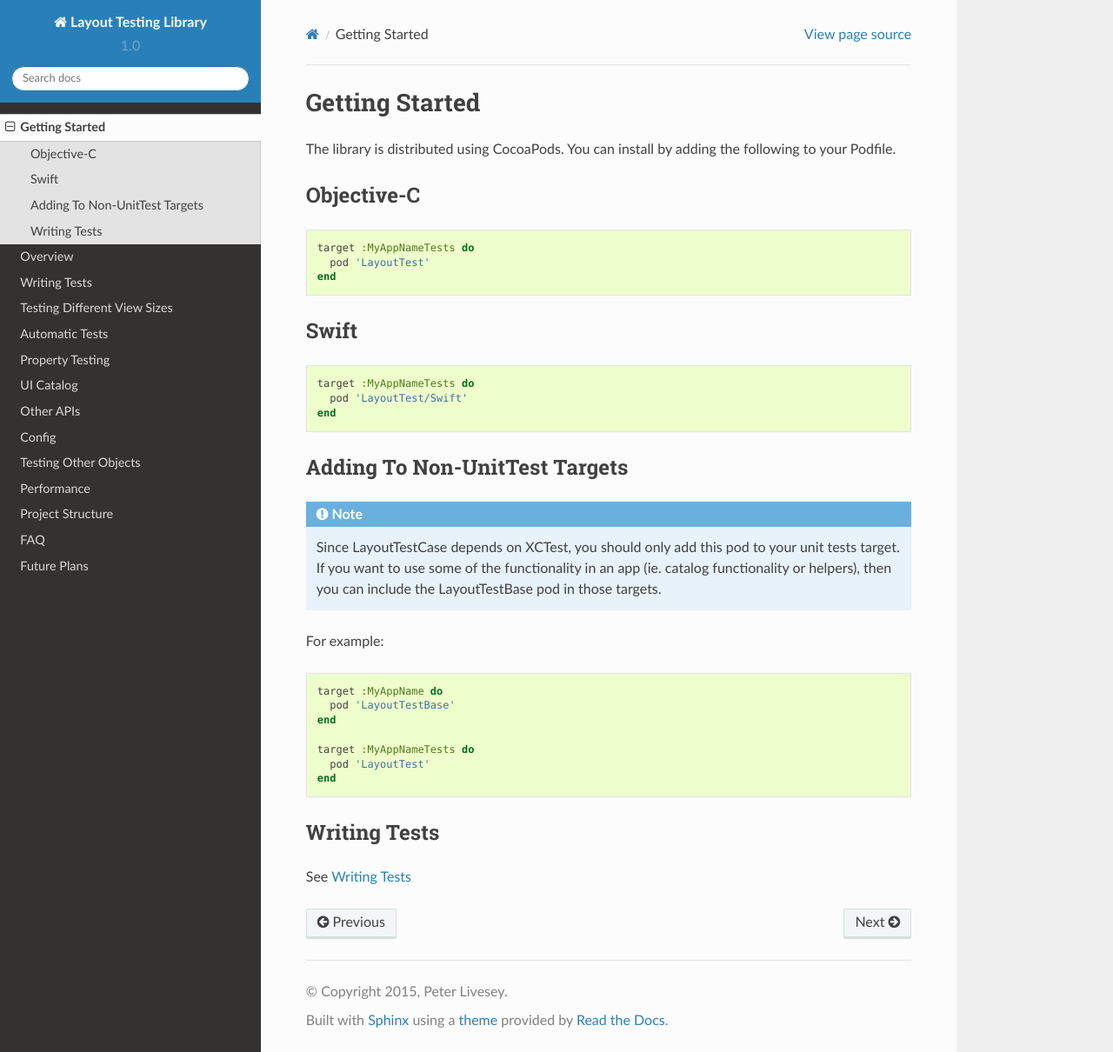
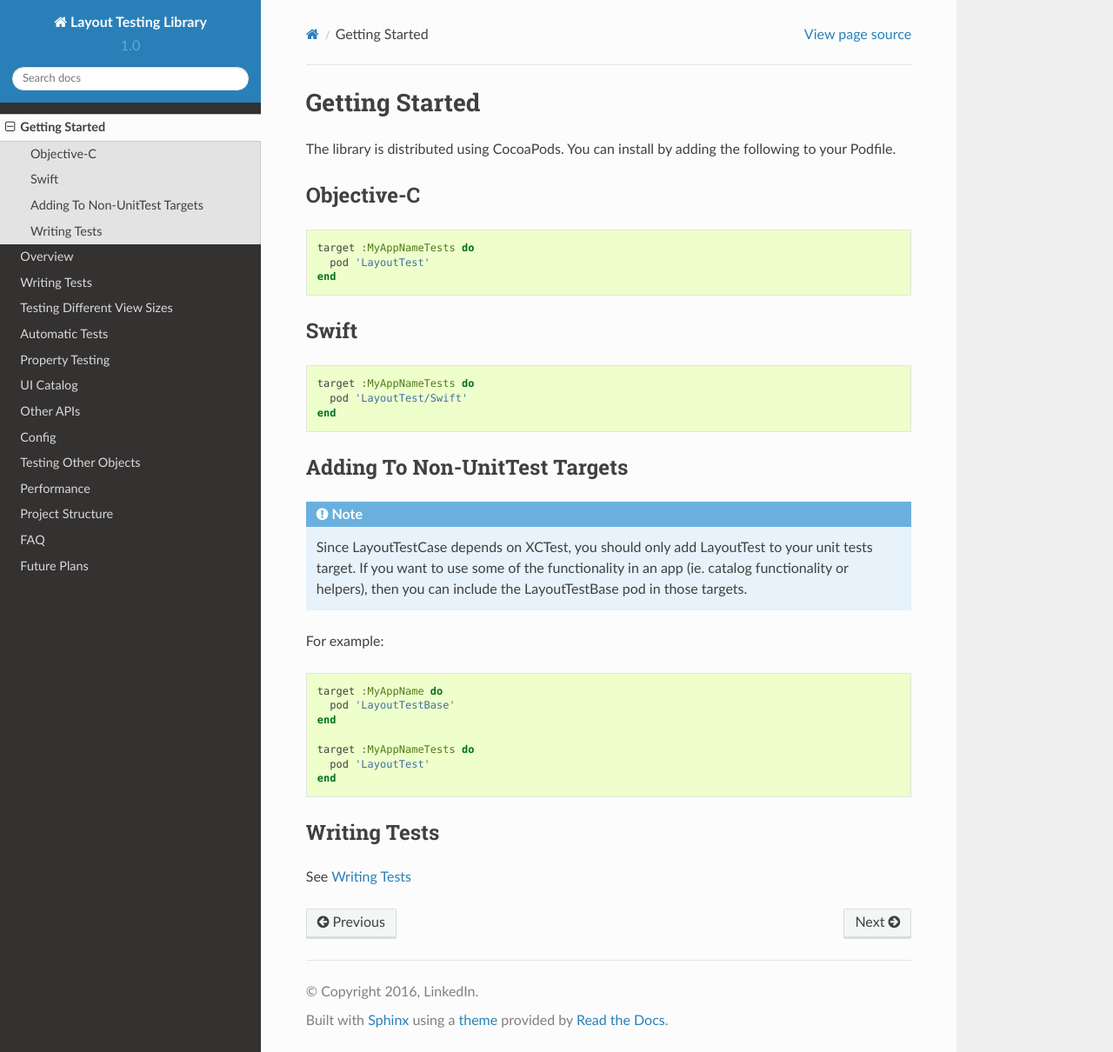
Before and after one commit to linkedin/LayoutTest-iOS, a Sphinx documentation site: the page built from docs/pages/000_gettingStarted.rst, in a window 1280 px wide and 1210 px high. Shown: the whole window at 87% size. Built offline with Sphinx 7.4.7 and the Read the Docs theme 2.0.0, drawn with Linux system fonts in a browser that asks for light colours.

Commit message:
Updating the docs copyright Adding the docs build folder to gitignore Fixing a small bug in the docs

```diff
--- a/docs/conf.py
+++ b/docs/conf.py
@@ -46,7 +46,7 @@
 
 # General information about the project.
 project = u'Layout Testing Library'
-copyright = u'2015, Peter Livesey'
+copyright = u'2016, LinkedIn'
 
 # The version info for the project you're documenting, acts as replacement for
 # |version| and |release|, also used in various other places throughout the
@@ -199,7 +199,7 @@
 #  author, documentclass [howto, manual, or own class]).
 latex_documents = [
   ('index', 'LayoutTestingLibrary.tex', u'Layout Testing Library Documentation',
-   u'Peter Livesey', 'manual'),
+   u'LinkedIn', 'manual'),
 ]
 
 # The name of an image file (relative to this directory) to place at the top of
@@ -229,7 +229,7 @@
 # (source start file, name, description, authors, manual section).
 man_pages = [
     ('index', 'layouttestinglibrary', u'Layout Testing Library Documentation',
-     [u'Peter Livesey'], 1)
+     [u'LinkedIn'], 1)
 ]
 
 # If true, show URL addresses after external links.
@@ -243,7 +243,7 @@
 #  dir menu entry, description, category)
 texinfo_documents = [
   ('index', 'LayoutTestingLibrary', u'Layout Testing Library Documentation',
-   u'Peter Livesey', 'LayoutTestingLibrary', 'One line description of project.',
+   u'LinkedIn', 'LayoutTestingLibrary', 'One line description of project.',
    'Miscellaneous'),
 ]
 
--- a/docs/pages/000_gettingStarted.rst
+++ b/docs/pages/000_gettingStarted.rst
@@ -25,7 +25,7 @@
 ==============================
 
 .. NOTE::
-  Since LayoutTestCase depends on XCTest, you should only add this pod to your unit tests target. If you want to use some of the functionality in an app (ie. catalog functionality or helpers), then you can include the LayoutTestBase pod in those targets.
+  Since LayoutTestCase depends on XCTest, you should only add LayoutTest to your unit tests target. If you want to use some of the functionality in an app (ie. catalog functionality or helpers), then you can include the LayoutTestBase pod in those targets.
 
 For example:
 
```
Also changed, not shown: 1 other file.
